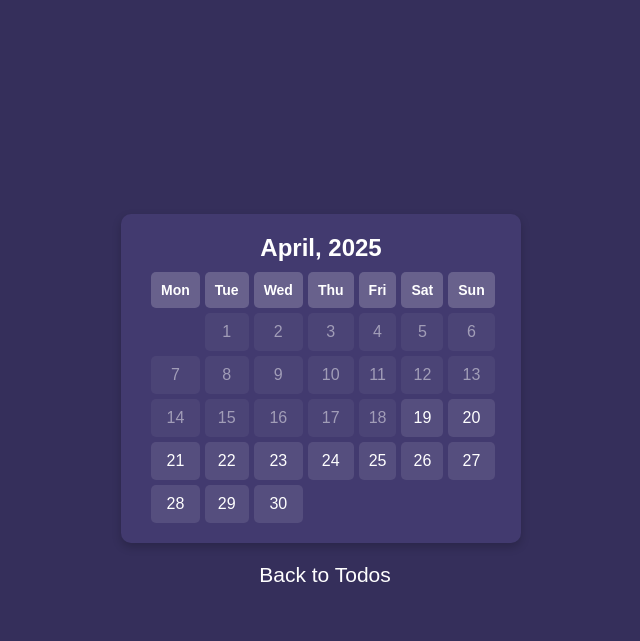
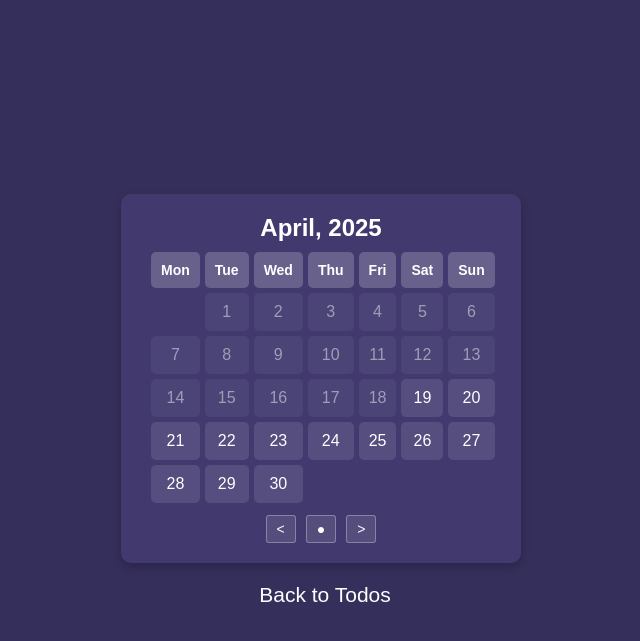
Before and after one commit to antonzhuraliou/to_do_list, a Django app: page /get_calendar/ in a window 1280 px wide. Shown: the top 641 px of the page, without its empty margins (319-959 px from the left). Run offline with Django 5.2, Linux system fonts and the light colour scheme; parts of the project's set-up code (start-up, migrations or seed data) failed here and were passed over.

Commit message:
Add html for change months

```diff
--- a/tasks/templates/tasks/calendar_page.html
+++ b/tasks/templates/tasks/calendar_page.html
@@ -34,7 +34,17 @@
                         </a>
                     {% endif %}
                 {% endfor %}
-
+            </div>
+            <div class="calendar-navigation">
+                <a href="{% url 'change_month' month=today_year.month year=today_year.year sign='-'%}">
+                    <button class="nav-button" id="prev-month">&lt;</button>
+                </a>
+                <a href="{% url 'calendar' %}">
+                    <button class="nav-button" id="current-month">●</button>
+                </a>
+                <a href="{% url 'change_month' month=today_year.month year=today_year.year sign='+'%}">
+                    <button class="nav-button" id="next-month">&gt;</button>
+                </a>
             </div>
         </div>
     </div>
```
